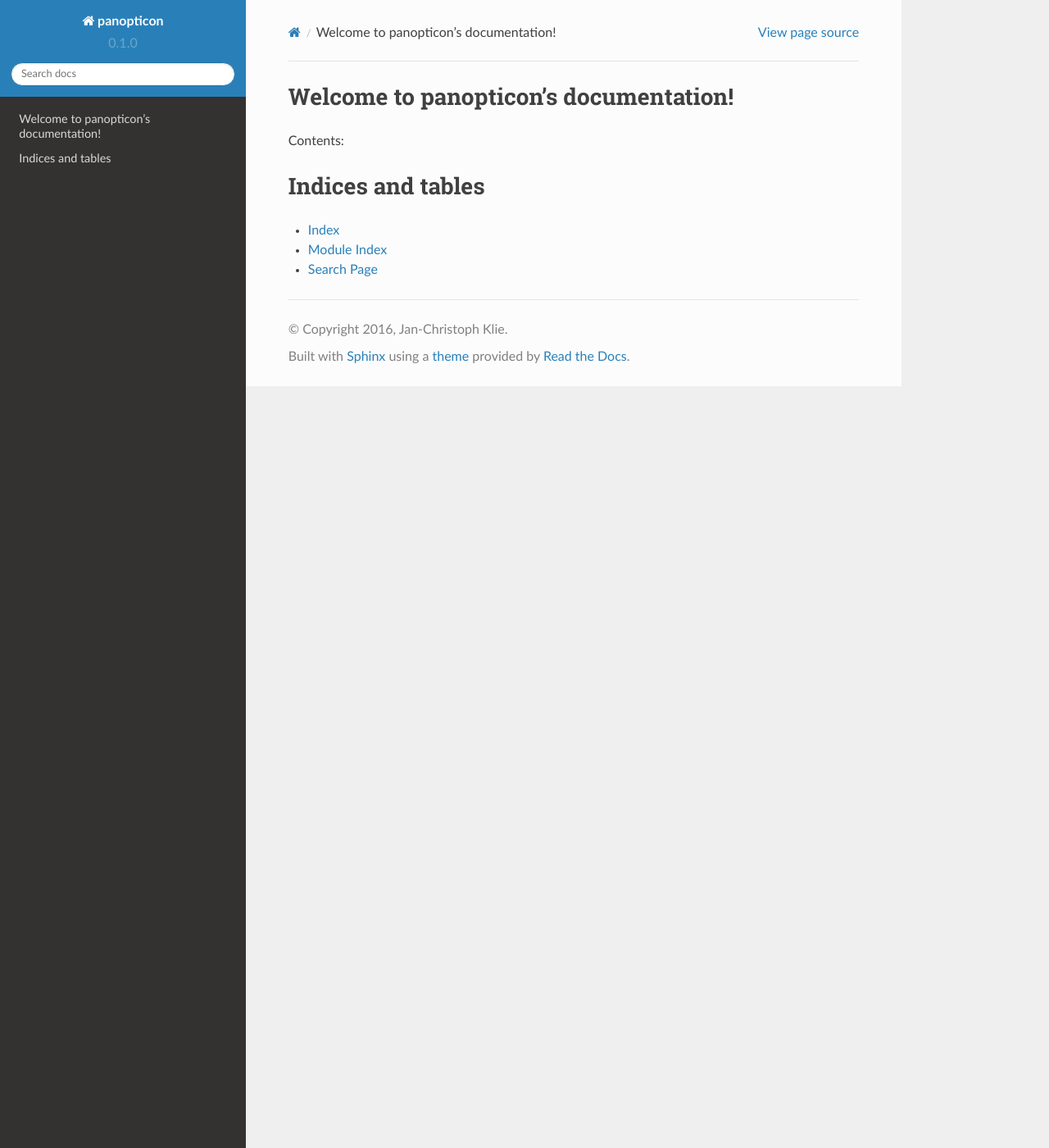
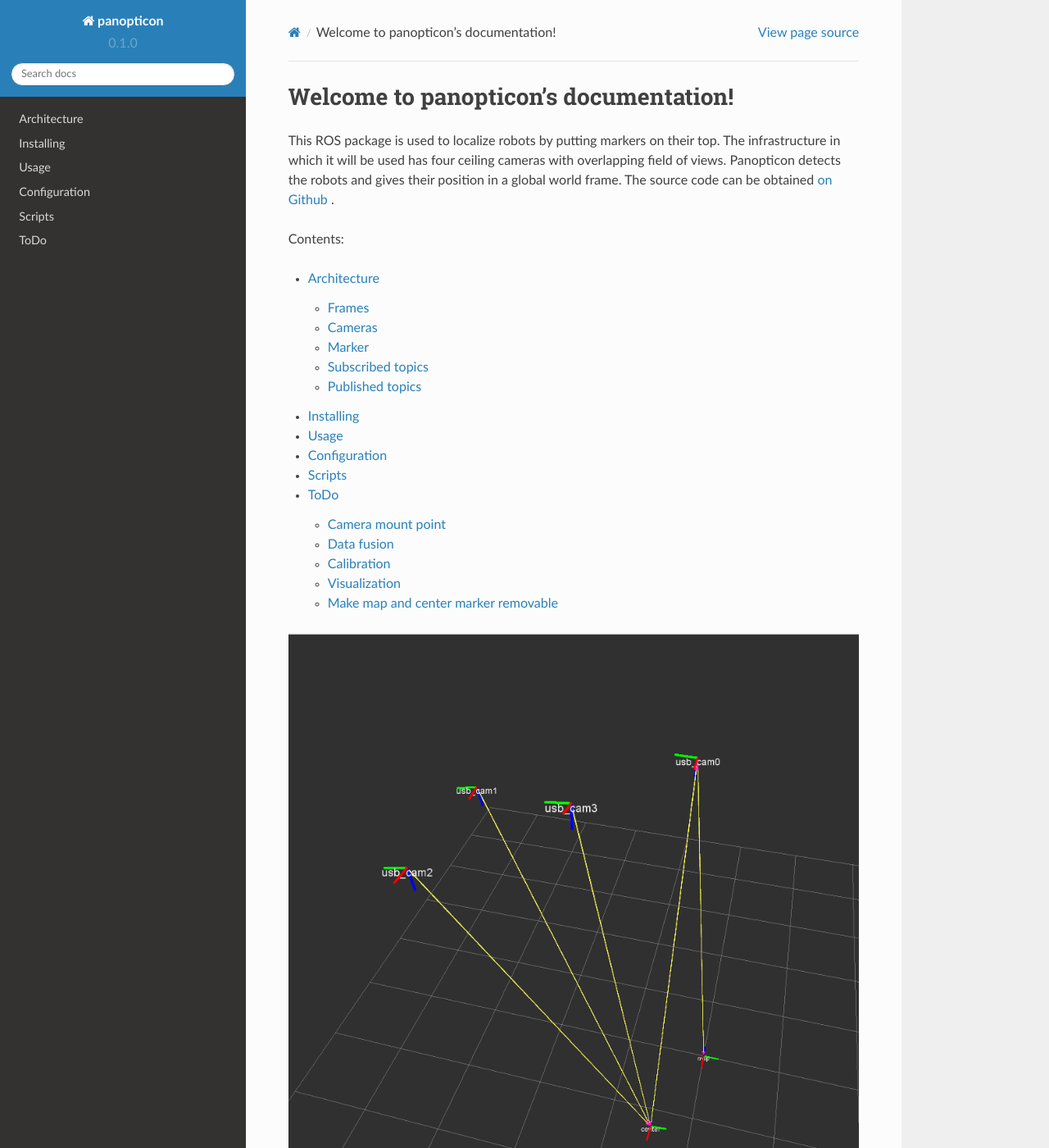
Before and after one commit to tud-rmr/ros-panopticon, a Sphinx documentation site: the page built from docs/index.rst, in a window 1280 px wide and 1400 px high. Shown: the whole window at 82% size. Built offline with Sphinx 7.4.7 and the Read the Docs theme 2.0.0, drawn with Linux system fonts in a browser that asks for light colours; some of the changed text lies outside the part shown.

Commit message:
Write some documentation

```diff
--- /dev/null
+++ b/docs/arch.rst
@@ -0,0 +1,49 @@
+Architecture
+============
+
+Frames
+------
+
+This section describes the differnt coordinate systems used. There are two special marker, *map* and *center*. *map* is the origin of the global frame (0,0), *center* has the property to be seen by all cameras. Every camera has its own frame, as do the *center* and *map*.
+
+
+.. figure:: images/tf_frames.svg
+    :align: center
+
+The coordinate systems (frames) used can be seen in this illustration. The four cameras are depicted by C0 to C3 and are connected via the center marker. C0 can see the marker which represents the origin. When a marker is now seen in C1, C2 or C3, the position in the *map* frame can be computed by going C0->center->map . The arrow have to be read like *a->b* means *a is parent of b*.
+
+For dealing with the different coordinate systems, `tf2`_ is used, the de facto standard transform library for ROS. In the current setup, *map* and *center* have to be seen at all time. If they are moved, then the coordinate system changes because the relation between them changes. But as long as they adhere to their position requirements, the package runs.
+
+
+Cameras
+-------
+
+We use four ceiling mounted Logitech USB cameras. They are interfaced with the `usb_cam`_ package and launched by a custom launch file *launch/usb_cam_by_id.xml* . They have to have overlapping field of view, at least one marker, the *center*, has to be seen by all four cameras. For accurate results, the cameras have to be calibrated.
+
+Right now, the cameras are not mounted to a fixed device address, i.e. camera IDs can change when restarting the computer. Therefore, make sure that *usb_cam0* is the one which can see the origin marker.
+
+Marker
+------
+
+The marker used are from ArUco and detected by vanilla `ar_sys`_. We use a slightly changed multi_board version launch file (see *launch/aruco_multi.xml*). The list of boards which can be detected is in *config/boards.yml*. The origin and center marker **HAVE** to be called *map* and *center* respectively. Other marker have to be prefixed *marker*. Each board consists of two configuration files: one in pixel and one in meter. We only need the later. These can be found in *config/boards* and can be generated. To add a new board, either do the way of ArUco and use the command line tools directly or use the scripts in this package. More on that in :doc:`scripts`.
+
+.. figure:: images/marker_344.png
+    :align: center
+
+    A typical ArUco marker. Each marker encodes a number.
+
+A good overview on ArUco marker can be found in this `OpenCV ArUco`_ tutorial or directly on the `authors homepage`_.
+
+
+
+Subscribed topics
+-----------------
+
+Published topics
+----------------
+
+.. _tf2: http://wiki.ros.org/tf2
+.. _usb_cam: http://wiki.ros.org/usb_cam
+.. _ar_sys: http://wiki.ros.org/ar_sys
+.. _OpenCV ArUco: http://docs.opencv.org/3.1.0/d5/dae/tutorial_aruco_detection.html#gsc.tab=0
+.. _authors homepage: http://www.uco.es/investiga/grupos/ava/node/26
--- a/docs/conf.py
+++ b/docs/conf.py
@@ -77,7 +77,7 @@
 # List of patterns, relative to source directory, that match files and
 # directories to ignore when looking for source files.
 # This patterns also effect to html_static_path and html_extra_path
-exclude_patterns = ['_build', 'Thumbs.db', '.DS_Store']
+exclude_patterns = ['_build', '_build_html', 'Thumbs.db', '.DS_Store']
 
 # The reST default role (used for this markup: `text`) to use for all
 # documents.
--- /dev/null
+++ b/docs/configuration.rst
@@ -0,0 +1,2 @@
+Configuration
+=============
--- a/docs/index.rst
+++ b/docs/index.rst
@@ -1,21 +1,20 @@
-.. panopticon documentation master file, created by
-   sphinx-quickstart on Fri Apr 15 20:11:02 2016.
-   You can adapt this file completely to your liking, but it should at least
-   contain the root `toctree` directive.
-
 Welcome to panopticon's documentation!
 ======================================
+
+This ROS package is used to localize robots by putting markers on their top. The infrastructure in which it will be used has four ceiling cameras with overlapping field of views. Panopticon detects the robots and gives their position in a global world frame. The source code can be obtained `on Github <https://github.com/Rentier/ros-panopticon>`_ .
 
 Contents:
 
 .. toctree::
    :maxdepth: 2
 
+   arch
+   installing
+   usage
+   configuration
+   scripts
+   todo
 
+.. figure:: images/cameras_rviz.png
 
-Indices and tables
-==================
-
-* :ref:`genindex`
-* :ref:`modindex`
-* :ref:`search`
+	Overview of the camera and frame setup. The four ceiling cameras can see a center marker. One camera can see the marker that serves as the origin. The position of any marker seen by atleast one camera can be transformed into the world frame.
--- /dev/null
+++ b/docs/installing.rst
@@ -0,0 +1,2 @@
+Installing
+==========
--- /dev/null
+++ b/docs/scripts.rst
@@ -0,0 +1,2 @@
+Scripts
+=======
--- /dev/null
+++ b/docs/todo.rst
@@ -0,0 +1,35 @@
+ToDo
+==========
+
+Camera mount point
+------------------
+
+At the moment, the cameras are not mounted to a fixed device adress. In order to make sure that the origin is always in the same camera, fix the mount by udev rules. A guide for that can be found in `libuvc_camera`_ . The device ID of the cameras can be found by the following neat snippet: ::
+
+	sudo lsusb -v -d 046d:082c | grep -i serial
+
+Easiest way to get it done is removing all cameras but one, check which area it sees, and then assign a fixed device ID. Repeat until all for have been assigned.
+
+Data fusion
+-----------
+
+Right now, for every marker of interest, the system returns at most four estimated positions (depends on how many cameras see the marker). To make it more accurate and useful, this information has to be merged into one. There are many different approaches, from ad-hoc trial-and-error to dedicated ROS packages, like `robot_localization`_ . A launch file for that has already been started, some work is missing there. Another idea is to write a custom node that weights a (moving) average with the time of the positions and the distance to the corners.
+
+Calibration
+-----------
+
+The cameras have to be calibrated in order to get a good position estimation. In the current setup, only one camera is calibrated, all other use the same data. To make it more accurate, each camera has to be calibrated on its own. This calibration can best be stored in a `calibration` folder in the package and given to the *aruco_multi* launch file.
+
+Visualization
+-------------
+
+In order to get a grasp about the marker positions in the world grid, a good visualization is handy. The camera, map and center frames itself can be already seen in rviz (see :doc:`page` for an example). The marker are not yet there and have to be implemented. That can be done by sending messages to *rviz*, as described for instance in this `rviz tutorial`_.
+
+.. _robot_localization: http://wiki.ros.org/robot_localization
+.. _libuvc_camera: http://wiki.ros.org/libuvc_camera
+.. _rviz tutorial: http://wiki.ros.org/rviz/Tutorials/Markers%3A%20Basic%20Shapes
+
+Make map and center marker removable
+-----------------------------
+
+In the current setup, the *map* and *center* marker have to be always in position. But in general, they have to be only detected once to get the relation between the cameras. This can be saved and published to keep the frame in tf2 active, whereas the marker can then be removed until the next restart of the package. This also prevents errors like occlusion of the center marker by a robot.
--- /dev/null
+++ b/docs/usage.rst
@@ -0,0 +1,2 @@
+Usage
+=====
```
Also changed, not shown: doc/Screenshot from 2016-04-15 17:39:48.png (deleted), docs/images/cameras_rviz.png (added), docs/images/marker_344.png (added), docs/images/tf_frames.svg (added), frames.svg (added), 3 other files.
